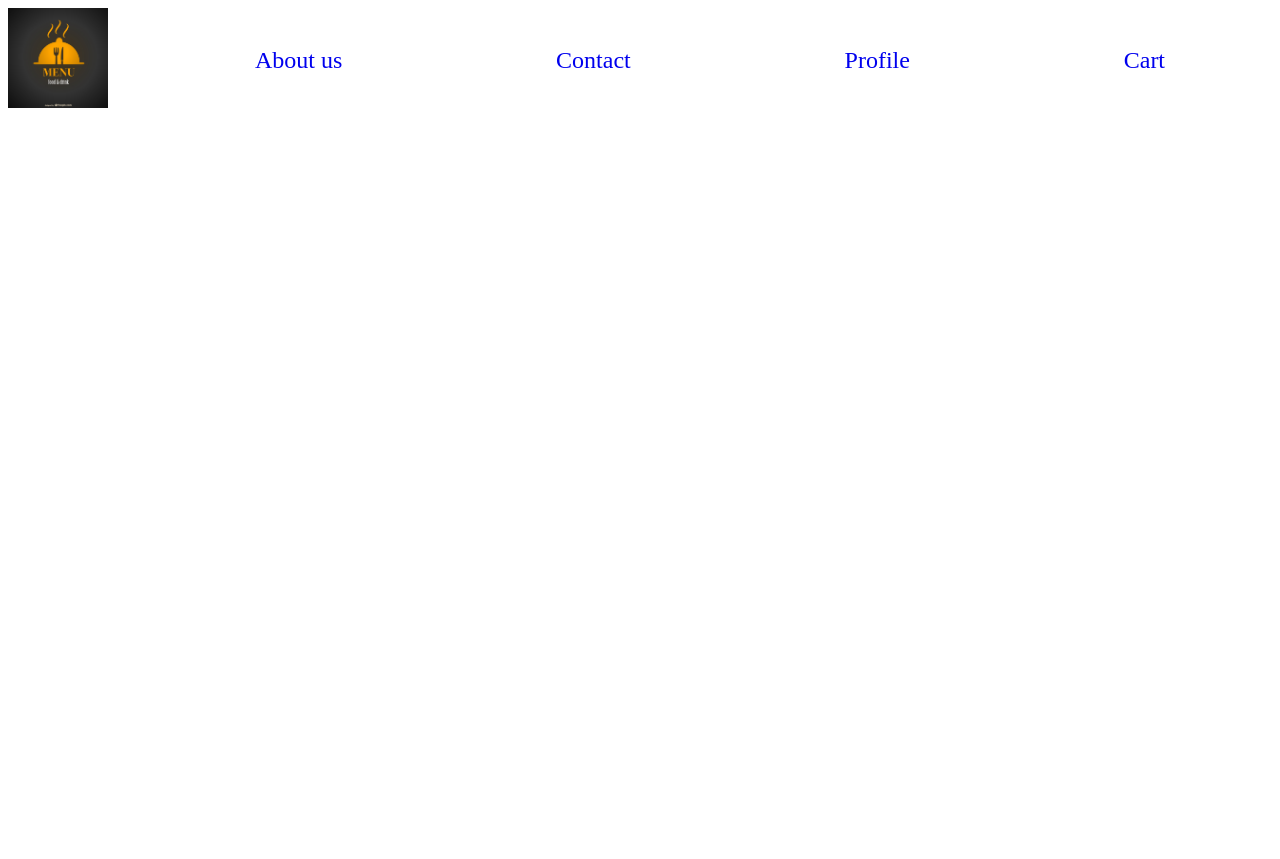
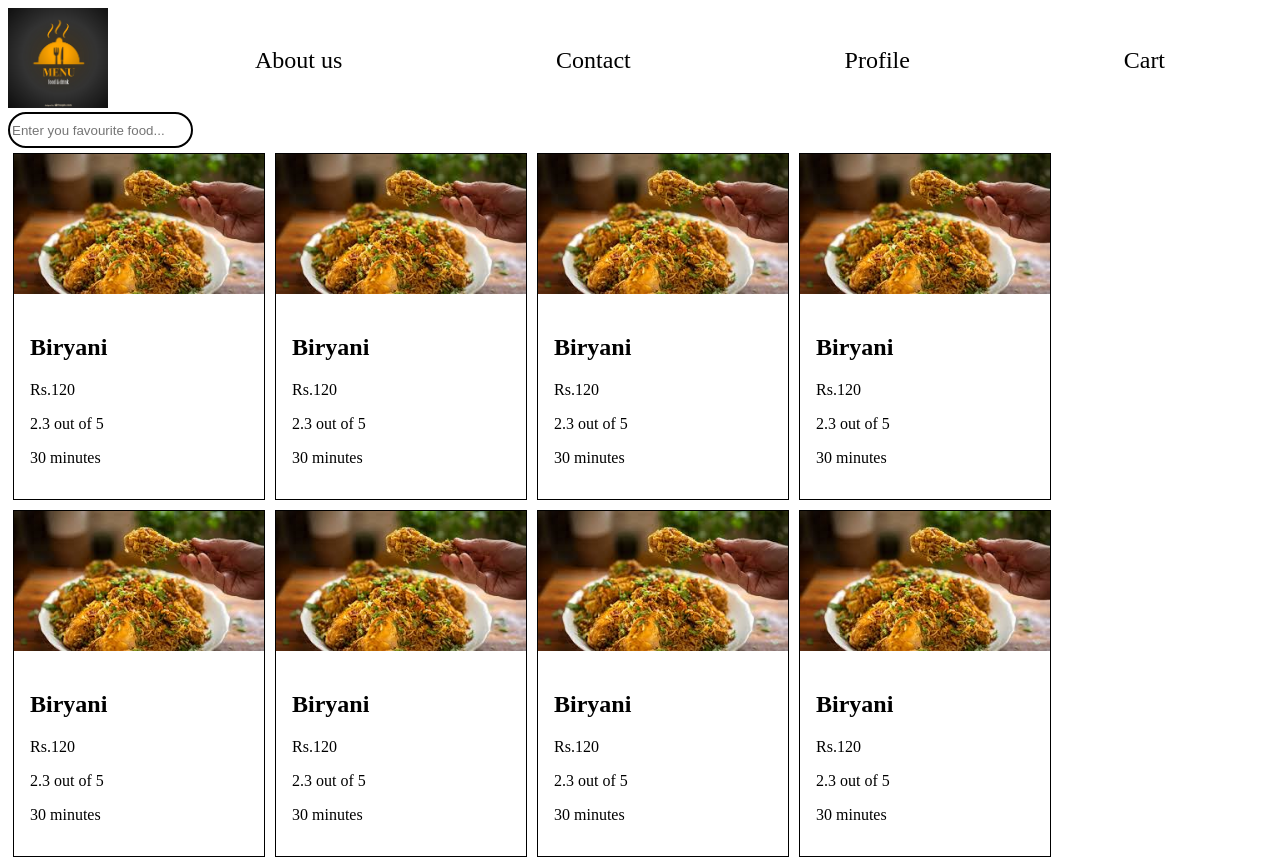
Before and after one commit to SinBin10/React, a React (Vite) app: page / in a window 1280 px wide. Shown: the top 859 px of the page. Before the commit the page ends 800 px from the top, so only its background shows below. Built offline with nearby package versions, Linux system fonts and the light colour scheme.

Commit message:
Done with card and body.

```diff
--- a/App.js
+++ b/App.js
@@ -1,6 +1,7 @@
 import React from "react";
 import ReactDOM from "react-dom/client";
-import logo from '/Images/logo.jpg';
+import logo from "/Images/logo.jpg";
+import biryani from "/Images/biryani.jpeg";
 
 /*
 *  Header
@@ -18,25 +19,85 @@ import logo from '/Images/logo.jpg';
 const List = () => {
   return (
     <ul class="list">
-      <li><a href="#">About us</a></li>
-      <li><a href="#">Contact</a></li>
-      <li><a href="#">Profile</a></li>
-      <li><a href="#">Cart</a></li>
+      <li>
+        <a href="#">About us</a>
+      </li>
+      <li>
+        <a href="#">Contact</a>
+      </li>
+      <li>
+        <a href="#">Profile</a>
+      </li>
+      <li>
+        <a href="#">Cart</a>
+      </li>
     </ul>
   );
-}
+};
 
 const Heading = () => {
   return (
     <div className="navbar">
-      <div><img className="logo" src={logo} alt="logo" /></div>
+      <div>
+        <img className="logo" src={logo} alt="logo" />
+      </div>
       <List />
     </div>
   );
-}
+};
 
+const Card = () => {
+  return (
+    <div className="card">
+      <div>
+        <img className="card-img" src={biryani} alt="biryani" />
+      </div>
+      <div className="card-body">
+        <h2>Biryani</h2>
+        <p>Rs.120</p>
+        <p>2.3 out of 5</p>
+        <p>30 minutes</p>
+      </div>
+    </div>
+  );
+};
+
+const Body = () => {
+  return (
+    <div>
+      <input
+        type="text"
+        class="search"
+        name="search"
+        placeholder="Enter you favourite food..."
+      />
+      <div className="card-container">
+        <Card />
+        <Card />
+        <Card />
+        <Card />
+        <Card />
+        <Card />
+        <Card />
+        <Card />
+        <Card />
+        <Card />
+        <Card />
+        <Card />
+      </div>
+    </div>
+  );
+};
+
+const App = () => {
+  return (
+    <>
+      <Heading />
+      <Body />
+    </>
+  );
+};
 
 const root = ReactDOM.createRoot(document.getElementById("root"));
 
-
-root.render(<Heading />);
+root.render(<App />);
--- a/index.css
+++ b/index.css
@@ -21,4 +21,29 @@
 
 .list > li > a {
   text-decoration: none;
+  color: black;
 }
+
+.search {
+  height: 30px;
+  border-radius: 40px;
+  border: 2px solid black;
+}
+
+.card-img {
+  width: 250px;
+}
+
+.card-container {
+  display: flex;
+  flex-wrap: wrap;
+}
+
+.card {
+  border: 1px solid black;
+  margin: 5px;
+}
+
+.card-body {
+  padding: 1rem;
+}
```
Also changed, not shown: Images/biryani.jpeg (added).
